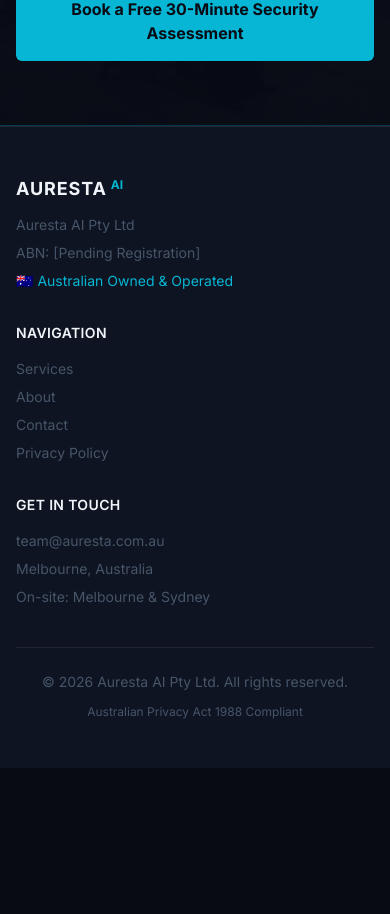
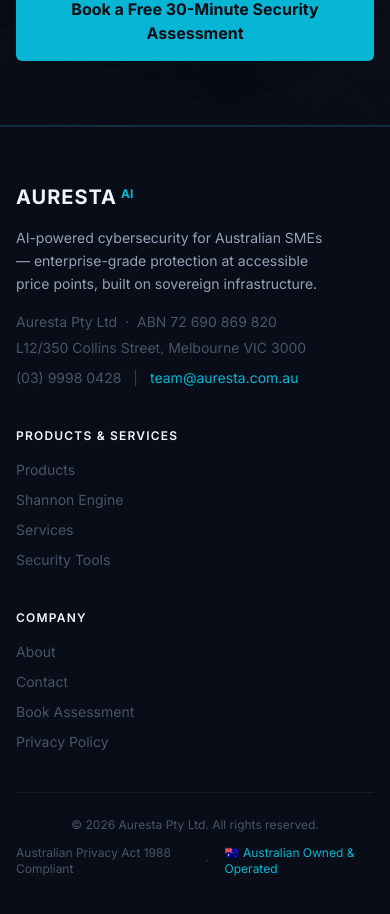
Before and after one commit to auresta/auresta-website, a Next.js app: page / in a window 390 px wide. Shown: the part 4637-5551 px from the top of the page. Before the commit the page ends 5405 px from the top, so only its background shows below. Built offline with nearby package versions, Linux system fonts and the light colour scheme.

Commit message:
feat: footer — real ABN, address, phone, email, 4-column layout

```diff
--- a/components/Footer.tsx
+++ b/components/Footer.tsx
@@ -5,92 +5,73 @@ export default function Footer() {
     <footer
       className="border-t mt-auto"
       style={{
-        backgroundColor: "#0e1421",
+        backgroundColor: "#080d18",
         borderColor: "rgba(255,255,255,0.08)",
       }}
     >
-      <div className="max-w-7xl mx-auto px-4 sm:px-6 lg:px-8 py-12">
-        <div className="grid grid-cols-1 md:grid-cols-3 gap-8">
-          {/* Brand */}
-          <div>
-            <div className="flex items-baseline gap-0.5 mb-3">
-              <span className="text-lg font-bold tracking-wider text-text-primary">
-                AURESTA
-              </span>
-              <sup className="text-xs font-bold ml-0.5" style={{ color: "#06b6d4" }}>
-                AI
-              </sup>
+      <div className="max-w-7xl mx-auto px-4 sm:px-6 lg:px-8 py-14">
+        <div className="grid grid-cols-1 md:grid-cols-4 gap-10">
+
+          {/* Brand + contact */}
+          <div className="md:col-span-2">
+            <div className="flex items-baseline gap-0.5 mb-4">
+              <span className="text-xl font-bold tracking-wider text-text-primary">AURESTA</span>
+              <sup className="text-xs font-bold ml-0.5" style={{ color: "#06b6d4" }}>AI</sup>
             </div>
-            <p className="text-sm text-text-muted mb-2">Auresta AI Pty Ltd</p>
-            <p className="text-sm text-text-muted mb-2">ABN: [Pending Registration]</p>
-            <p className="text-sm" style={{ color: "#06b6d4" }}>
-              🇦🇺 Australian Owned &amp; Operated
+            <p className="text-sm text-text-secondary mb-4 leading-relaxed max-w-xs">
+              AI-powered cybersecurity for Australian SMEs — enterprise-grade protection at accessible price points, built on sovereign infrastructure.
             </p>
-          </div>
-
-          {/* Links */}
-          <div>
-            <h4 className="text-sm font-semibold text-text-primary mb-4 uppercase tracking-wide">
-              Navigation
-            </h4>
-            <div className="flex flex-col gap-2">
-              <Link
-                href="/services"
-                className="text-sm text-text-muted hover:text-text-secondary transition-colors"
-              >
-                Services
-              </Link>
-              <Link
-                href="/about"
-                className="text-sm text-text-muted hover:text-text-secondary transition-colors"
-              >
-                About
-              </Link>
-              <Link
-                href="/contact"
-                className="text-sm text-text-muted hover:text-text-secondary transition-colors"
-              >
-                Contact
-              </Link>
-              <Link
-                href="/privacy"
-                className="text-sm text-text-muted hover:text-text-secondary transition-colors"
-              >
-                Privacy Policy
-              </Link>
+            <div className="space-y-1.5 text-sm text-text-muted">
+              <p>Auresta Pty Ltd &nbsp;·&nbsp; ABN 72 690 869 820</p>
+              <p>L12/350 Collins Street, Melbourne VIC 3000</p>
+              <div className="flex items-center gap-3 pt-1">
+                <a href="tel:+61399980428" className="hover:text-text-secondary transition-colors">(03) 9998 0428</a>
+                <span style={{ color: "rgba(255,255,255,0.2)" }}>|</span>
+                <a href="mailto:team@auresta.com.au" className="hover:text-text-secondary transition-colors" style={{ color: "#06b6d4" }}>team@auresta.com.au</a>
+              </div>
             </div>
           </div>
 
-          {/* Contact */}
+          {/* Products & Services */}
           <div>
-            <h4 className="text-sm font-semibold text-text-primary mb-4 uppercase tracking-wide">
-              Get in Touch
+            <h4 className="text-xs font-semibold text-text-primary mb-4 uppercase tracking-widest">
+              Products & Services
             </h4>
-            <div className="flex flex-col gap-2">
-              <a
-                href="mailto:team@auresta.com.au"
-                className="text-sm text-text-muted hover:text-text-secondary transition-colors"
-              >
-                team@auresta.com.au
-              </a>
-              <p className="text-sm text-text-muted">Melbourne, Australia</p>
-              <p className="text-sm text-text-muted">
-                On-site: Melbourne &amp; Sydney
-              </p>
+            <div className="flex flex-col gap-2.5">
+              <Link href="/products" className="text-sm text-text-muted hover:text-text-secondary transition-colors">Products</Link>
+              <Link href="/products/shannon" className="text-sm text-text-muted hover:text-text-secondary transition-colors">Shannon Engine</Link>
+              <Link href="/services" className="text-sm text-text-muted hover:text-text-secondary transition-colors">Services</Link>
+              <Link href="/tools" className="text-sm text-text-muted hover:text-text-secondary transition-colors">Security Tools</Link>
+            </div>
+          </div>
+
+          {/* Company */}
+          <div>
+            <h4 className="text-xs font-semibold text-text-primary mb-4 uppercase tracking-widest">
+              Company
+            </h4>
+            <div className="flex flex-col gap-2.5">
+              <Link href="/about" className="text-sm text-text-muted hover:text-text-secondary transition-colors">About</Link>
+              <Link href="/contact" className="text-sm text-text-muted hover:text-text-secondary transition-colors">Contact</Link>
+              <Link href="/contact" className="text-sm text-text-muted hover:text-text-secondary transition-colors">Book Assessment</Link>
+              <Link href="/privacy" className="text-sm text-text-muted hover:text-text-secondary transition-colors">Privacy Policy</Link>
             </div>
           </div>
         </div>
 
+        {/* Bottom bar */}
         <div
           className="mt-10 pt-6 border-t flex flex-col sm:flex-row justify-between items-center gap-3"
-          style={{ borderColor: "rgba(255,255,255,0.08)" }}
+          style={{ borderColor: "rgba(255,255,255,0.07)" }}
         >
-          <p className="text-sm text-text-muted">
-            © 2026 Auresta AI Pty Ltd. All rights reserved.
+          <p className="text-xs text-text-muted">
+            © 2026 Auresta Pty Ltd. All rights reserved.
           </p>
-          <p className="text-xs text-text-muted">
-            Australian Privacy Act 1988 Compliant
-          </p>
+          <div className="flex items-center gap-4 text-xs text-text-muted">
+            <span>Australian Privacy Act 1988 Compliant</span>
+            <span style={{ color: "rgba(255,255,255,0.2)" }}>·</span>
+            <span style={{ color: "#06b6d4" }}>🇦🇺 Australian Owned &amp; Operated</span>
+          </div>
         </div>
       </div>
     </footer>
```
